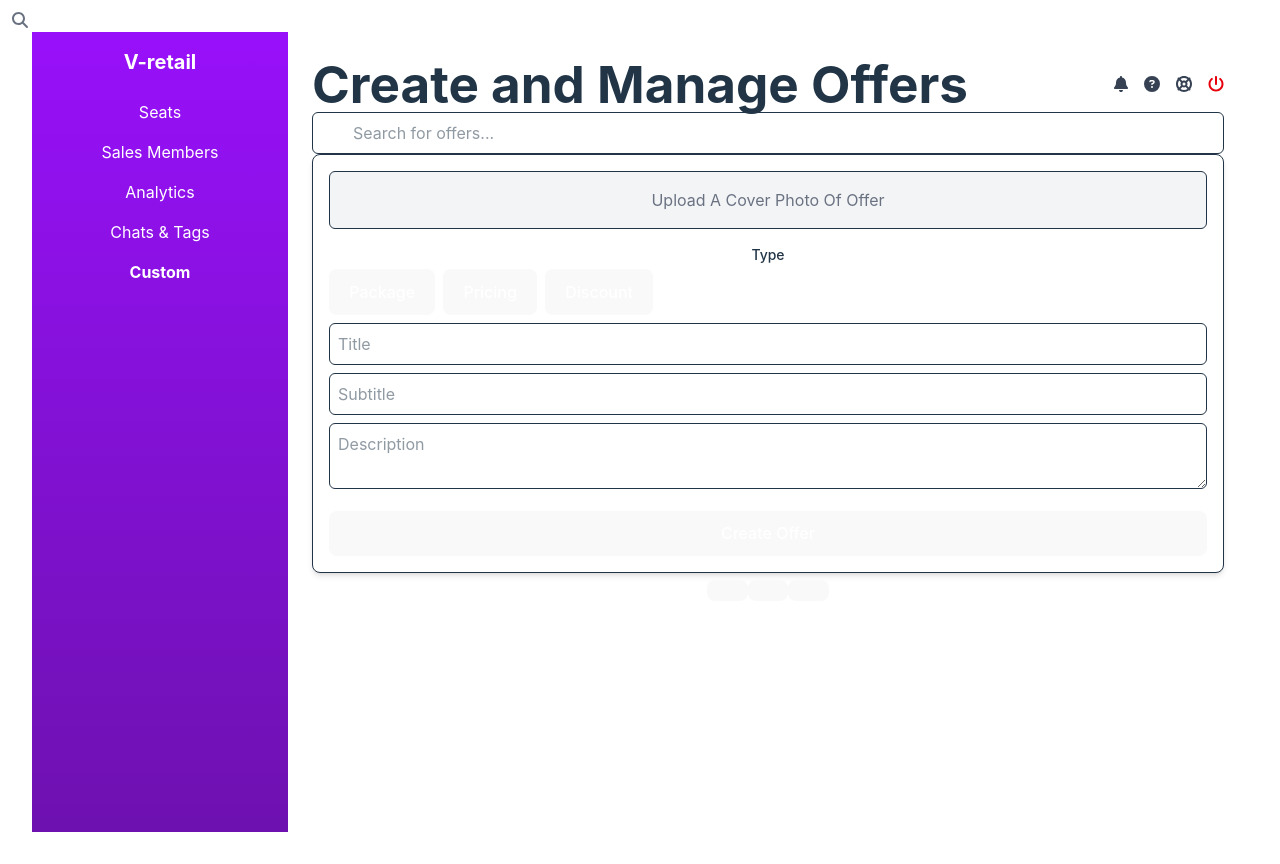
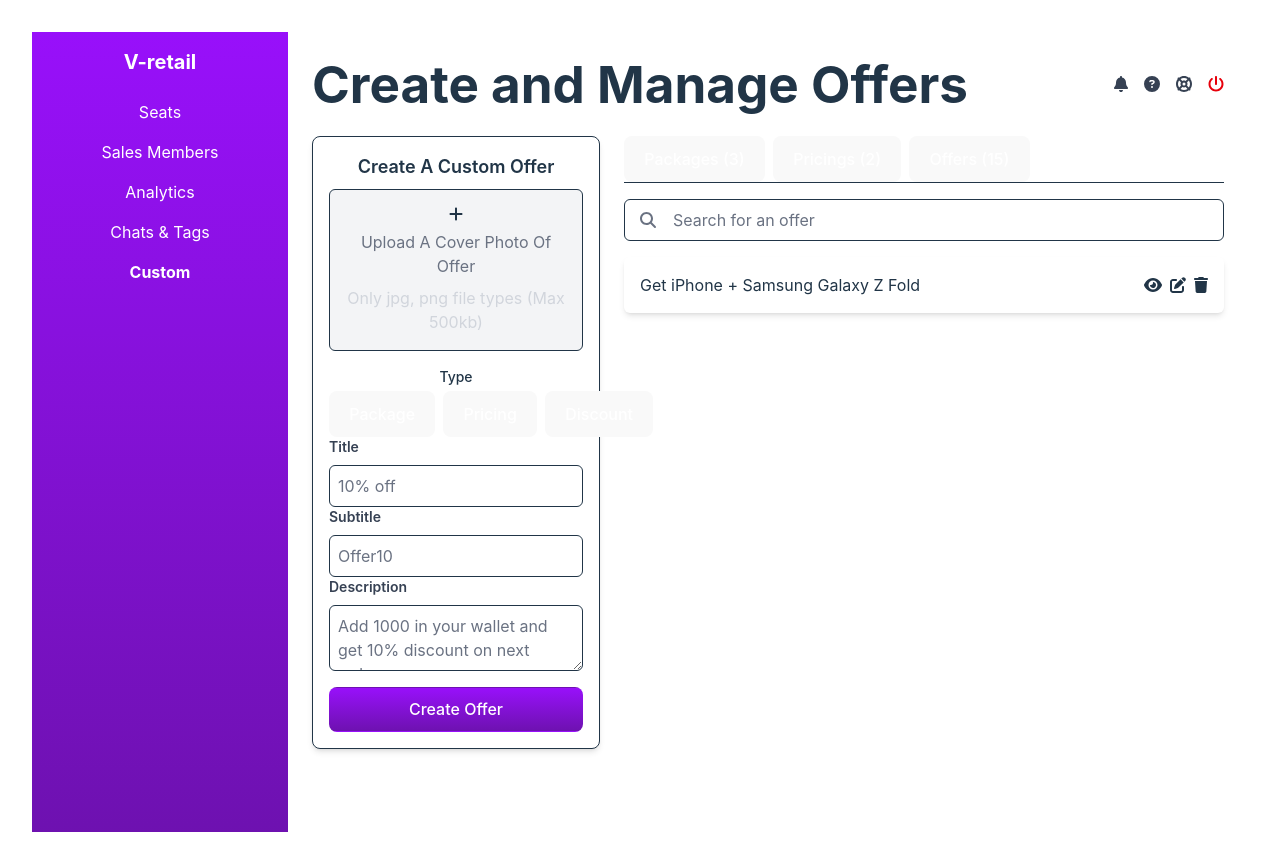
Before and after one commit to ganeshkadam771/TataTechAssessment, a React (Vite) app in the folder vite-project/: page / in a window 1280 px wide. Built offline with nearby package versions, Linux system fonts and the light colour scheme.

Commit message:
Final changes

```diff
--- a/vite-project/src/components/OfferManagement.jsx
+++ b/vite-project/src/components/OfferManagement.jsx
@@ -1,4 +1,4 @@
-import React, { useState } from "react";
+import { useState } from "react";
 import { FontAwesomeIcon } from "@fortawesome/react-fontawesome";
 import {
   faBell,
@@ -6,13 +6,24 @@ import {
   faPowerOff,
   faLifeRing,
   faSearch,
+  faEye,
+  faEdit,
+  faTrash,
+  faPlus,
 } from "@fortawesome/free-solid-svg-icons";
 
 export default function OfferManagement() {
   const [selectedTab, setSelectedTab] = useState("packages");
+  const [isCreatingOffer, setIsCreatingOffer] = useState(false); // State for handling create offer action
+
+  const handleCreateOffer = () => {
+    setIsCreatingOffer(true); // Handle create offer state change
+    // Additional logic for creating an offer can be added here
+  };
+
   return (
     <div className="flex h-screen">
-      {/* Side bar  */}
+      {/* Sidebar */}
       <aside className="w-64 bg-gradient-to-b from-purple-600 to-purple-800 p-4 text-white">
         <h2 className="text-xl font-bold mb-6">V-retail</h2>
         <nav>
@@ -25,57 +36,34 @@ export default function OfferManagement() {
           </ul>
         </nav>
       </aside>
-      {/* Main content  */}
-      <main className="flex-1 p-6">
+
+      {/* Main Content */}
+      <main className="flex-1 p-6 bg-white">
         <div className="flex justify-between items-center">
-          <h1 className="text-2xl font-bold"> Create and Manage Offers </h1>
+          <h1 className="text-2xl font-bold">Create and Manage Offers</h1>
           <div className="flex space-x-4">
-            <FontAwesomeIcon
-              icon={faBell}
-              className="text-gray-700 cursor-pointer"
-            />
-            <FontAwesomeIcon
-              icon={faQuestionCircle}
-              className="text-gray-700 cursor-pointer"
-            />
-            <FontAwesomeIcon
-              icon={faLifeRing}
-              className="text-gray-700 cursor-pointer"
-            />
-            <FontAwesomeIcon
-              icon={faPowerOff}
-              className="text-red-600 cursor-pointer"
-            />
+            <FontAwesomeIcon icon={faBell} className="text-gray-700 cursor-pointer" />
+            <FontAwesomeIcon icon={faQuestionCircle} className="text-gray-700 cursor-pointer" />
+            <FontAwesomeIcon icon={faLifeRing} className="text-gray-700 cursor-pointer" />
+            <FontAwesomeIcon icon={faPowerOff} className="text-red-600 cursor-pointer" />
           </div>
         </div>
-        {/* Search Bar  */}
-        <div>
-          <input
-            type="text"
-            placeholder="Search for offers..."
-            className="w-full border p-2 pl-10 rounded-md"
-          />
-          <FontAwesomeIcon
-            icon={faSearch}
-            className="absolute left-3 top-3 text-gray-500"
-          />
-        </div>
-        <div>
-          {/* Create Offer Section  */}
+
+        <div className="grid grid-cols-3 gap-6 mt-6">
+          {/* Create Offer Section */}
           <section className="col-span-1 p-4 border rounded-lg shadow-md bg-white">
-            <div className="border p-4 rounded-md bg-gray-100 flex justify-center items-center">
-              <span className="text-gray-500">
-                Upload A Cover Photo Of Offer
-              </span>
+            <h2 className="text-lg font-semibold mb-2">Create A Custom Offer</h2>
+            <div className="border p-4 rounded-md bg-gray-100 flex flex-col items-center space-y-2">
+              <FontAwesomeIcon icon={faPlus} />
+              <span className="text-gray-500">Upload A Cover Photo Of Offer</span>
+              <span className="text-gray-300">Only jpg, png file types (Max 500kb)</span>
             </div>
             <div className="mt-4">
               <label className="block text-sm font-medium">Type</label>
               <div className="flex space-x-2 mt-1">
                 <button
                   className={`p-2 rounded-md ${
-                    selectedTab === "packages"
-                      ? "bg-purple-700 text-white"
-                      : "bg-purple-600 text-white"
+                    selectedTab === "packages" ? "bg-black-700 text-white" : "bg-purple-600 text-white"
                   }`}
                   onClick={() => setSelectedTab("packages")}
                 >
@@ -83,9 +71,7 @@ export default function OfferManagement() {
                 </button>
                 <button
                   className={`p-2 rounded-md ${
-                    selectedTab === "pricings"
-                      ? "bg-purple-700 text-white"
-                      : "bg-purple-600 text-white"
+                    selectedTab === "pricings" ? "bg-black-700 text-white" : "bg-purple-600 text-white"
                   }`}
                   onClick={() => setSelectedTab("pricings")}
                 >
@@ -93,44 +79,114 @@ export default function OfferManagement() {
                 </button>
                 <button
                   className={`p-2 rounded-md ${
-                    selectedTab === "offers"
-                      ? "bg-purple-700 text-white"
-                      : "bg-purple-600 text-white"
+                    selectedTab === "offers" ? "bg-black-700 text-white" : "bg-purple-600 text-white"
                   }`}
                   onClick={() => setSelectedTab("offers")}
                 >
                   Discount
                 </button>
               </div>
+              <div className="flex flex-col items-start">
+                <label className="text-sm font-semibold text-gray-700 text-left">Title</label>
                 <input
                   type="text"
-                placeholder="Title"
-                className="w-full border p-2 mt-2 rounded-md"
+                  placeholder="10% off"
+                  className="w-full border p-2 mt-2 rounded-md focus:ring-2 focus:ring-purple-500 placeholder-gray-500"
                 />
+                <label className="text-sm font-semibold text-gray-700 text-left">Subtitle</label>
                 <input
                   type="text"
-                placeholder="Subtitle"
-                className="w-full border p-2 mt-2 rounded-md"
+                  placeholder="Offer10"
+                  className="w-full border p-2 mt-2 rounded-md focus:ring-2 focus:ring-purple-500 placeholder-gray-500"
                 />
+                <label className="text-sm font-semibold text-gray-700 text-left">Description</label>
                 <textarea
-                placeholder="Description"
-                className="w-full border p-2 mt-2 rounded-md"
-              ></textarea>
-              <button className="w-full mt-4 bg-purple-600 text-white p-2 rounded-md">
+                  placeholder="Add 1000 in your wallet and get 10% discount on next order"
+                  className="w-full border p-2 mt-2 rounded-md focus:ring-2 focus:ring-purple-500 placeholder-gray-500"
+                />
+                <button
+                  className="w-full mt-4 bg-gradient-to-b from-purple-600 to-purple-800 text-white p-2 rounded-md"
+                  onClick={handleCreateOffer}
+                >
                   Create Offer
                 </button>
               </div>
+            </div>
           </section>
 
-          <section>
-            <div>
-              <button></button>
-              <button></button>
-              <button></button>
+          {/* Offers Management Section */}
+          <section className="col-span-2">
+            <div className="flex space-x-2 border-b">
+              <button
+                className={`p-2 rounded-md ${
+                  selectedTab === "packages" ? "bg-purple-700 text-white" : "bg-purple-600 text-white"
+                }`}
+                onClick={() => setSelectedTab("packages")}
+              >
+                Packages (3)
+              </button>
+              <button
+                className={`p-2 rounded-md ${
+                  selectedTab === "pricings" ? "bg-purple-700 text-white" : "bg-purple-600 text-white"
+                }`}
+                onClick={() => setSelectedTab("pricings")}
+              >
+                Pricings (2)
+              </button>
+              <button
+                className={`p-2 rounded-md ${
+                  selectedTab === "offers" ? "bg-purple-700 text-white" : "bg-purple-600 text-white"
+                }`}
+                onClick={() => setSelectedTab("offers")}
+              >
+                Offers (15)
+              </button>
             </div>
 
-            <div>
+            {/* Search Bar */}
+            <div className="relative mt-4">
+              <input
+                type="text"
+                placeholder="Search for an offer"
+                className="w-full border p-2 pl-12 rounded-md focus:ring-2 focus:ring-purple-500 placeholder-gray-500"
+              />
+              <FontAwesomeIcon
+                icon={faSearch}
+                className="absolute left-4 top-1/2 transform -translate-y-1/2 text-gray-500"
+              />
+            </div>
 
+            <div className="mt-4 p-4 bg-white shadow-md rounded-md">
+              {selectedTab === "packages" && (
+                <div className="flex justify-between items-center">
+                  Get iPhone + Samsung Galaxy Z Fold{" "}
+                  <div className="space-x-2">
+                    <FontAwesomeIcon icon={faEye} />
+                    <FontAwesomeIcon icon={faEdit} />
+                    <FontAwesomeIcon icon={faTrash} />
+                  </div>
+                </div>
+              )}
+              {selectedTab === "pricings" && (
+                <div className="flex justify-between items-center">
+                  iPhone 16 Pro - ₹1,24,000{" "}
+                  <div className="space-x-2">
+                    <FontAwesomeIcon icon={faEye} />
+                    <FontAwesomeIcon icon={faEdit} />
+                    <FontAwesomeIcon icon={faTrash} />
+                  </div>
+                </div>
+              )}
+              {selectedTab === "offers" && (
+                <div className="flex justify-between items-center">
+                  10% OFF - Special February Offer{" "}
+                  <div className="space-x-2">
+                    <FontAwesomeIcon icon={faEye} />
+                    <FontAwesomeIcon icon={faEdit} />
+                    <FontAwesomeIcon icon={faTrash} />
+                  </div>
+                </div>
+              )}
             </div>
           </section>
         </div>
```
Lines whose indentation alone changed are shown as unchanged.
